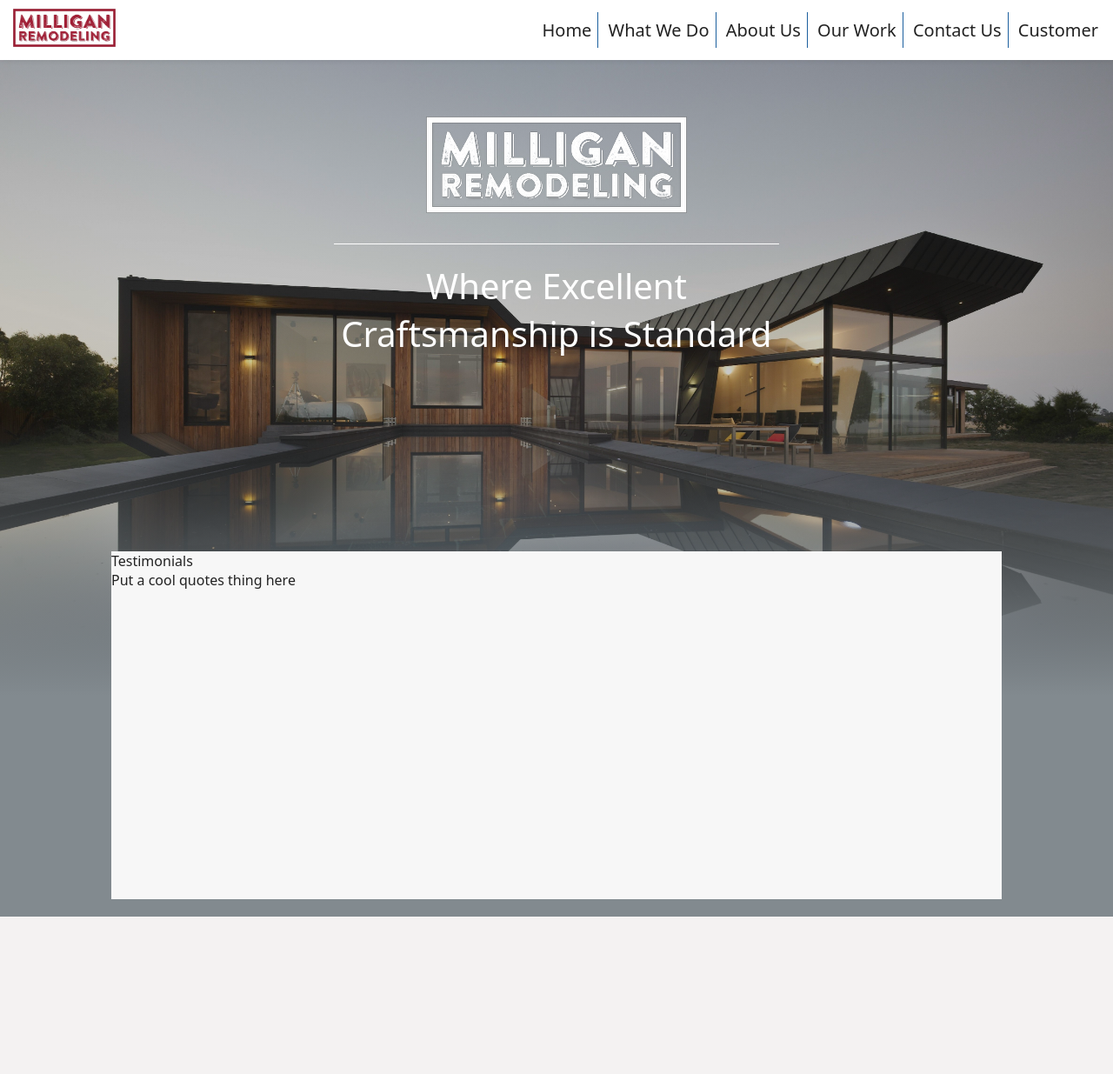
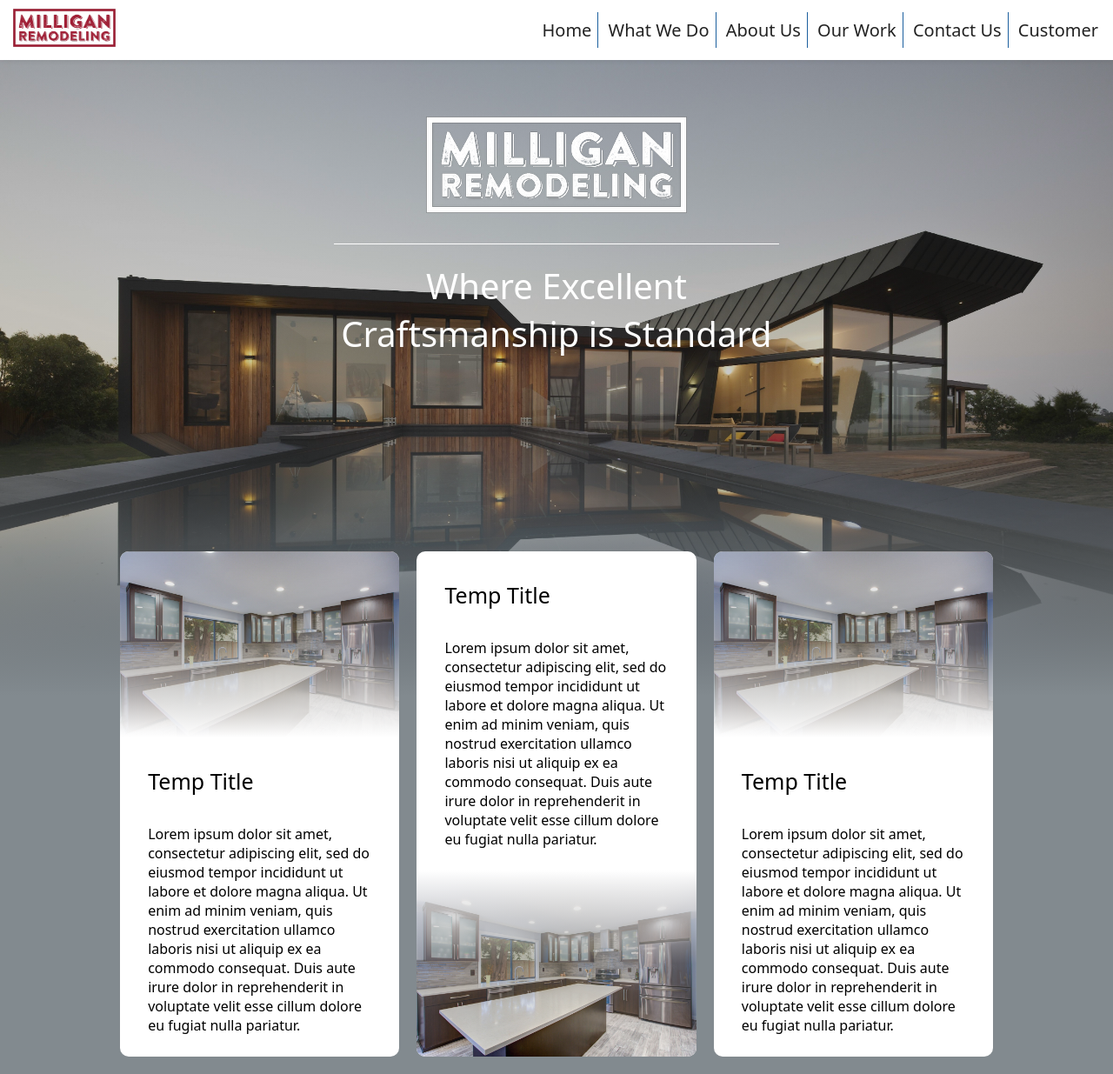
Before and after one commit to OReynolds123/MilliganRemodeling, a PHP site: page / in a window 1280 px wide. Shown: the whole page at 87% size. Before the commit the page ends 1054 px from the top, so only its background shows below. Run offline with PHP 8.4, Linux system fonts and the light colour scheme.

Commit message:
Updated projects landing on index page

```diff
--- a/index.html
+++ b/index.html
@@ -1,5 +1,4 @@
 <!DOCTYPE html>
-
 <head>
     <title>Milligan Remodeling</title>
     <meta charset="utf-8" />
@@ -8,7 +7,6 @@
     <link rel="icon" type="image/png" href="images/favicon.png">
     <link rel="stylesheet" href="stylesheets/stylesheet.css">
 </head>
-
 
 <body>
     <!-- TEMP
@@ -71,18 +69,64 @@
     </div>
 
     <!-- Projects Landing -->
-
-    <!-- Testimonials Landing -->
-    <div class="testimonialsLanding">
-        <a class="anchor" id="testimonials"></a>
-        <div class="landingTitleDiv">
-            <span class="landingTitle">Testimonials</span>
+    <div class="projectsLanding">
+        <div class="projectsLandingDiv">
+            <div class="projectsLandingContainer">
+                <div class="projectsLandingContainerPicDiv">
+                    <img src="images/bkg1.jpg" class="projectsLandingContainerPic">
+                    <div class="projectsLandingContainerPicGradient"></div>
+                </div>
+                <div class="projectsLandingContainerTitleDiv">
+                    <div class="projectsLandingContainerTitle">Temp Title</div>
+                    <div class="projectsLandingContainerLogo"></div>
+                </div>
+                <div class="projectsLandingContainerTextDiv">
+                    <div class="projectsLandingContainerText">Lorem ipsum dolor sit amet, consectetur adipiscing elit, sed do eiusmod tempor incididunt ut labore et dolore magna
+                    aliqua. Ut enim ad minim veniam, quis nostrud exercitation ullamco laboris nisi ut aliquip ex ea
+                    commodo consequat. Duis aute irure dolor in reprehenderit in voluptate velit esse cillum dolore eu fugiat nulla
+                    pariatur.</div>
+                </div>
+            </div>
+            <div class="projectsLandingContainer">
+                <div class="projectsLandingContainerTitleDiv">
+                    <div class="projectsLandingContainerTitle">Temp Title</div>
+                    <div class="projectsLandingContainerLogo"></div>
+                </div>
+                <div class="projectsLandingContainerTextDiv">
+                    <div class="projectsLandingContainerText">Lorem ipsum dolor sit amet, consectetur adipiscing elit, sed do
+                        eiusmod tempor incididunt ut labore et dolore magna
+                        aliqua. Ut enim ad minim veniam, quis nostrud exercitation ullamco laboris nisi ut aliquip ex ea
+                        commodo consequat. Duis aute irure dolor in reprehenderit in voluptate velit esse cillum dolore eu fugiat
+                        nulla
+                        pariatur.</div>
+                </div>
+                <div class="projectsLandingContainerPicDiv">
+                    <img src="images/bkg1.jpg" class="projectsLandingContainerPic" style="border-radius: 0 0 10px 10px;">
+                    <div class="projectsLandingContainerPicGradient" style="border-radius: 0 0 10px 10px; background: linear-gradient(var(--white1) 0%,#88888880 50%, #00000000 100%);"></div>
+                </div>
+            </div>
+            <div class="projectsLandingContainer">
+                <div class="projectsLandingContainerPicDiv">
+                    <img src="images/bkg1.jpg" class="projectsLandingContainerPic">
+                    <div class="projectsLandingContainerPicGradient"></div>
+                </div>
+                <div class="projectsLandingContainerTitleDiv">
+                    <div class="projectsLandingContainerTitle">Temp Title</div>
+                    <div class="projectsLandingContainerLogo"></div>
+                </div>
+                <div class="projectsLandingContainerTextDiv">
+                    <div class="projectsLandingContainerText">Lorem ipsum dolor sit amet, consectetur adipiscing elit, sed do
+                        eiusmod tempor incididunt ut labore et dolore magna
+                        aliqua. Ut enim ad minim veniam, quis nostrud exercitation ullamco laboris nisi ut aliquip ex ea
+                        commodo consequat. Duis aute irure dolor in reprehenderit in voluptate velit esse cillum dolore eu fugiat
+                        nulla
+                        pariatur.</div>
+                </div>
+            </div>
         </div>
-        <div>Put a cool quotes thing here</div>
     </div>
 
 </body>
 
 <script src="javascripts/navbar.js"></script>
-
 </html>
--- a/stylesheets/stylesheet.css
+++ b/stylesheets/stylesheet.css
@@ -224,21 +225,17 @@ a.anchor {
     -webkit-animation: fadeIn 0.5s linear;
 }
 
-/* Landings */
-.homeLanding, .testimonialsLanding {
+/* Home Landing */
+.homeLanding {
     position: relative;
     width: var(--wdth);
     display: block;
     margin: auto;
     margin-bottom: var(--spacing);
+    margin-top: 65px;
+    height: 60vh;
     animation: fadeIn 0.5s linear;
     -webkit-animation: fadeIn 0.5s linear;
-}
-
-/* Home Landing */
-.homeLanding {
-    margin-top: 65px;
-    height: 60vh;
 }
 .homeLandingDiv {
     width: 100%;
@@ -268,14 +265,113 @@ a.anchor {
     border-top: 1px solid var(--white1);
 }
 
+/* General Page Landing */
+.pageLanding {
+    position: relative;
+    width: var(--wdth);
+    display: block;
+    margin: auto;
+    margin-bottom: var(--spacing);
+    background-color: var(--white1);
+    border-radius: 10px;
+    animation: fadeIn 0.5s linear;
+    -webkit-animation: fadeIn 0.5s linear;
+    -webkit-border-radius: 10px;
+    -moz-border-radius: 10px;
+    -ms-border-radius: 10px;
+    -o-border-radius: 10px;
+}
+.pageLandingTitleDiv {
+    width: 100%;
+    text-align: center;
+}
+.pageLandingTitle {
+    display: inline-block;
+    color: var(--black1);
+    font-size: 45px;
+    text-align: center;
+    border-bottom: 1px solid var(--black1);
+    padding: 25px 0;
+    margin-bottom: 25px;
+}
+
 /* Projects Landing */
-
-/* Testimonials Landing */
-.testimonialsLanding {
-    height: 400px;
-    background-color: var(--s2);
-    color: var(--black2);
-    border-color: var(--black2);
+.projectsLanding {
+    position: relative;
+    width: var(--wdth);
+    display: block;
+    margin: auto;
+    margin-bottom: var(--spacing);
+    animation: fadeIn 0.5s linear;
+}
+.projectsLandingDiv {
+    width: 100%;
+    display: flex;
+    flex-wrap: wrap;
+}
+.projectsLandingContainer {
+    flex: calc(33% - 20px);
+    margin: 0 10px;
+    border-radius: 10px;
+    background-color: white;
+    height: max-content;
+    -webkit-border-radius: 10px;
+    -moz-border-radius: 10px;
+    -ms-border-radius: 10px;
+    -o-border-radius: 10px;
+}
+.projectsLandingContainerPicDiv {
+    width: 100%;
+    height: max-content;
+    display: flex;
+    margin: 0;
+    padding: 0;
+    position: relative;
+}
+.projectsLandingContainerPic {
+    width: 100%;
+    height: auto;
+    position: relative;
+    border-radius: 10px 10px 0 0;
+    -webkit-border-radius: 10px 10px 0 0;
+    -moz-border-radius: 10px 10px 0 0;
+    -ms-border-radius: 10px 10px 0 0;
+    -o-border-radius: 10px 10px 0 0;
+}
+.projectsLandingContainerPicGradient {
+    position: absolute;
+    top: 0;
+    left: 0;
+    width: 100%;
+    height: 100%;
+    border-radius: 10px 10px 0 0;
+    -webkit-border-radius: 10px 10px 0 0;
+    -moz-border-radius: 10px 10px 0 0;
+    -ms-border-radius: 10px 10px 0 0;
+    -o-border-radius: 10px 10px 0 0;
+    background: linear-gradient(#00000000 0%,#88888880 50%, var(--white1) 100%);
+}
+.projectsLandingContainerTitleDiv {
+    width: 80%;
+    margin: auto;
+    display: flex;
+}
+.projectsLandingContainerTitle {
+    font-size: 25px;
+    height: 100%;
+    flex: 50%;
+    text-align: left;
+    margin: auto;
+}
+.projectsLandingContainerLogo {
+    height: 100px;
+    flex: 50%;
+}
+.projectsLandingContainerTextDiv {
+    width: 80%;
+    margin: auto;
+    display: flex;
+    margin-bottom: 25px;
 }
 
 /* @MEDIA */
```
Also changed, not shown: other parts of stylesheets/stylesheet.css (+5 -31 lines).
